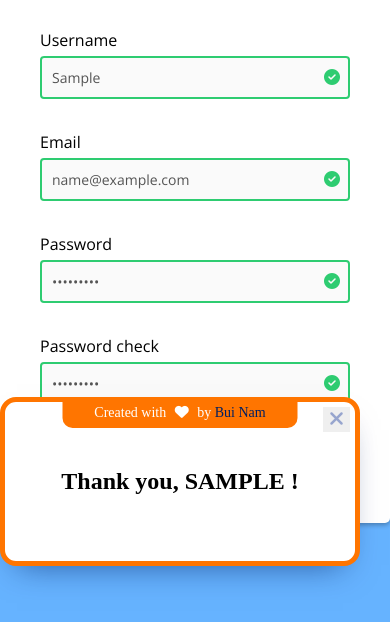
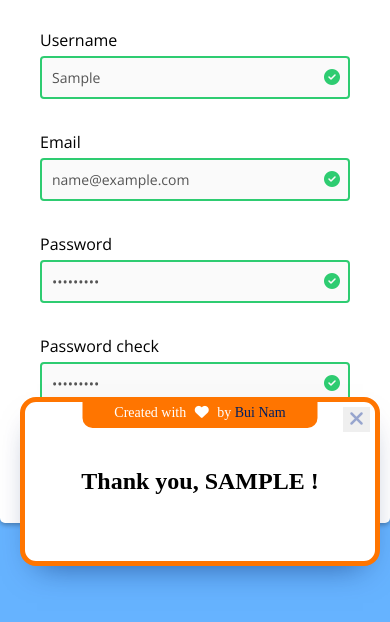
Before and after one commit to buikhacnam/form, a plain HTML site: page index.html in a window 390 px wide. Both pictures are taken after typing "Sample", "name@example.com", "Sample123", "Sample123" into the empty fields and a click on the button "Submit". Shown: the part 198-820 px from the top of the page. Drawn offline with nearby package versions, Linux system fonts and the light colour scheme; a web font is replaced by a local one.

Commit message:
Update form.css

```diff
--- a/form.css
+++ b/form.css
@@ -131,7 +131,7 @@ body {
 	transition: transform 0.5s ease-in-out;
 }
 
-.message-panel-container.visible {
+.visible {
 	transform: translateX(-20px);
 }
 
@@ -203,7 +203,7 @@ body {
 
 @media screen and (max-width: 480px) {
 
-	.social-panel-container.visible {
+	.visible {
 		transform: translateX(0px);
 	}
 
```
